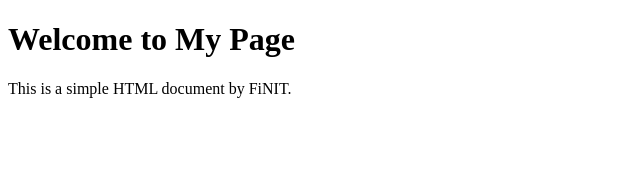
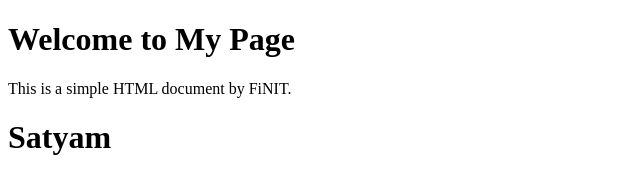
Before and after one commit to Ram9525/GitHub_Practice, a plain HTML site: page index.html in a window 1280 px wide. Shown: the whole page, without its empty margins (0-640 px from the left). Drawn offline with Linux system fonts and the light colour scheme.

Commit message:
Update index.html by satyam

```diff
--- a/index.html
+++ b/index.html
@@ -9,6 +9,7 @@
 
     <h1>Welcome to My Page</h1>
     <p>This is a simple HTML document by FiNIT.</p>
+    <h1>Satyam</h1>
     <script>
         console.log("Hello, World!");
     </script>
```
